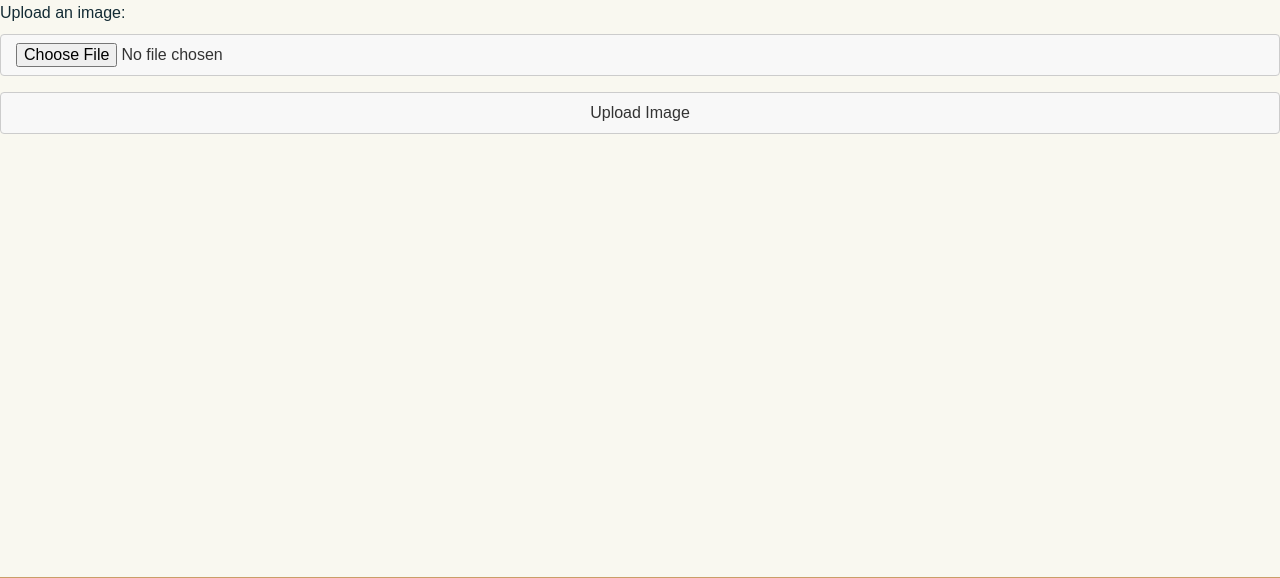
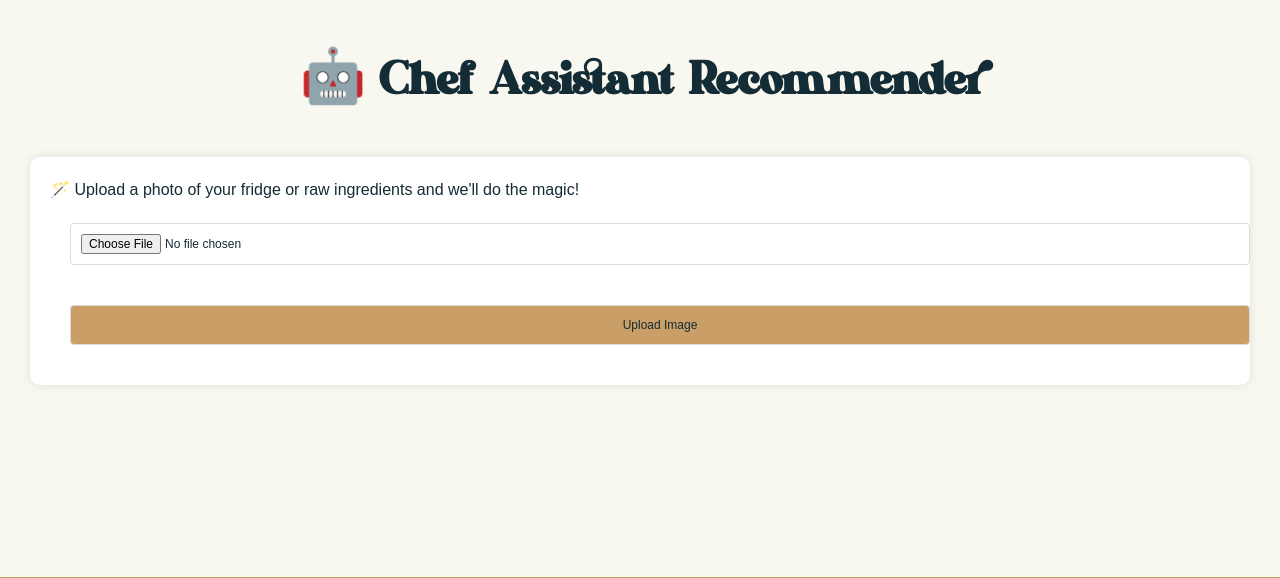
Before and after one commit to jorgegarcelan/web_apps, a Flask app: page /recipe_vision in a window 1280 px wide. Shown: the part 223-801 px from the top of the page. Run offline with Flask 3, Linux system fonts and the light colour scheme.

Commit message:
updated gpt

```diff
--- a/Recipes/main.py
+++ b/Recipes/main.py
@@ -315,16 +315,20 @@ def recipe_vision():
         print(filepath)
 
         # Process the image with your GPT model here
-        output = gpt.gpt4_vision(filepath)
-        output = jsonify(output)
+        try:
+            output = gpt.gpt4_vision(filepath)
+        except:
+            return abort(400, "There was a problem with the image")
+        #output = jsonify(output)
 
-        print(output)
+
+        print(f"{output=}")
 
 
         # URL for the uploaded image
         uploaded_image_url = url_for('static', filename='imgs/' + filename)
 
-        return render_template("gpt/gpt4vision.html", output=output.json, uploaded_image=uploaded_image_url)
+        return render_template("gpt/gpt4vision.html", output=output, uploaded_image=uploaded_image_url)
 
     return render_template("gpt/gpt4vision.html")
 
--- /dev/null
+++ b/Recipes/static/css/gpt4vision.css
@@ -0,0 +1,191 @@
+@font-face {
+    font-family: "Bavista Soulare";
+    src: url('../fonts/Bavista_Soulare.ttf') format('truetype');
+    font-weight: normal;
+    font-style: normal;
+}
+
+/* General body styling */
+body {
+    font-family: 'Arial', sans-serif;
+    background-color: #f9f8f0;
+    color: #142c35;
+    line-height: 1.6;
+  }
+
+h1 {
+    font-family: 'Bavista Soulare';
+    color: #142c35;
+    text-align: center;
+    font-size: 40pt;
+}
+
+h2 {
+  font-family: 'Bavista Soulare';
+  color: #142c35;
+}
+
+
+label {
+  font-size: 16px;
+  display: block; /* Ensures they are block-level */
+}
+
+textarea {
+  width: 100%; /* Set the width to fill the container */
+  padding: 8px 15px; /* Add some padding inside the input */
+  margin: 8px 0; /* Add some margin around the input */
+  box-sizing: border-box; /* Include padding and border in the input's width */
+  border: 1px solid #ccc; /* A subtle border */
+  border-radius: 4px; /* Rounded corners */
+  background-color: #f8f8f8; /* A light grey background */
+  color: #333; /* Dark grey text color */
+  font-size: 16px; /* Slightly larger font size for better readability */
+  line-height: 1.5; /* More space between lines */
+  transition: border-color 0.3s; /* Smooth transition for border color */
+  resize: none;
+}
+
+input, select {
+  width: 100%; /* Set the width to fill the container */
+  padding: 8px 15px; /* Add some padding inside the input */
+  margin: 8px 0; /* Add some margin around the input */
+  box-sizing: border-box; /* Include padding and border in the input's width */
+  border: 1px solid #ccc; /* A subtle border */
+  border-radius: 4px; /* Rounded corners */
+  background-color: #f8f8f8; /* A light grey background */
+  color: #333; /* Dark grey text color */
+  font-size: 16px; /* Slightly larger font size for better readability */
+  line-height: 1.5; /* More space between lines */
+  transition: border-color 0.3s; /* Smooth transition for border color */
+}
+
+
+.container {
+  margin: 0 auto;
+  padding: 20px;
+  /*background-color: #fff;
+  border-radius: 8px;
+  box-shadow: 0 0 10px rgba(0, 0, 0, 0.1);*/
+  display: flex;
+  justify-content: space-between;
+}
+
+.upload {
+  margin: 30px;
+  padding: 20px;
+  background-color: #fff;
+  border-radius: 10px;
+  box-shadow: 0 0 10px rgba(0, 0, 0, 0.1);
+  justify-content: space-between;
+}
+
+
+.section-header {
+  grid-column: 1 / -1; /* header will span all columns */
+  text-align: center;
+  margin-bottom: 20px;
+}
+
+.card-columns {
+  display: flex; /* Enables Flexbox */
+}
+
+.card-column1 {
+  width: 25%;
+  background-color: #ffffff;
+  box-shadow: 0 4px 8px rgba(0,0,0,0.1);
+  border-radius: 10px;
+  transition: transform 0.2s ease-in-out;
+  overflow: hidden;
+  margin: 30px;
+
+}
+.card-column2 {
+  display: flex; /* Declare the container as a flex container */
+  justify-content: center; /* Center children horizontally */
+  align-items: center; /* Center children vertically */
+  width: 75%;
+  background-color: #ffffff;
+  box-shadow: 0 4px 8px rgba(0,0,0,0.1);
+  border-radius: 10px;
+  transition: transform 0.2s ease-in-out;
+  overflow: hidden;
+  margin: 30px;
+  flex-direction: column; /* Stack children vertically */
+}
+
+
+/* =================TABS===================*/
+.tab {
+  overflow: hidden;
+  background-color: #ffffff;
+}
+
+/* Style the buttons inside the tab */
+.tab button {
+  background-color: inherit;
+  float: left;
+  border: none;
+  outline: none;
+  cursor: pointer;
+  padding: 14px 16px;
+  transition: 0.3s;
+  font-size: 17px;
+}
+
+/* Change background color of buttons on hover */
+.tab button:hover {
+  background-color: #ddd;
+}
+
+/* Create an active/current tablink class */
+.tab button.active {
+  background-color: #ccc;
+}
+
+/* Style the tab content */
+.tabcontent {
+  margin: 20px;
+  justify-content: center; /* Distribute space between the items */
+  align-items: center; /* Align items vertically */
+  flex: 1;
+  display: flex;
+  flex-direction: column;
+  word-wrap: break-word; /* prevents text from overflowing */
+}
+
+
+/* =================EDIT===================*/
+.button-container {
+    display: flex;
+    justify-content: space-between;
+    align-items: center;
+    width: 100%; /* Make sure the container spans the full width */
+}
+
+.upload-button, .submit-button {
+  background-color: #f8f8f800; /* Light grey background */
+  border: 1px solid #dcdcdc; /* Grey border */
+  border-radius: 4px; /* Rounded corners */
+  padding: 10px; /* Top/bottom padding of 10px, left/right padding of 20px */
+  margin: 20px;
+  font-size: 12px; /* Set font-size */
+  cursor: pointer; /* Change mouse cursor to pointer when hovering over the button */
+  transition: background-color 0.3s ease; /* Smooth transition for background color */
+  display: inline-block; /* Allows setting padding and width */
+  color: #142c35; /* Dark grey text color */
+}
+
+.submit-button {
+  background-color: #ca9e67;
+}
+
+.submit-button:hover {
+  background-color: #7d5627; /* Slightly darker background on hover */
+  color: #ffffff;
+}
+
+.upload-buttom:hover {
+  background-color: #e2e2e2; /* Slightly darker background on hover */
+}
--- a/Recipes/templates/gpt/gpt4vision.html
+++ b/Recipes/templates/gpt/gpt4vision.html
@@ -5,26 +5,113 @@ User
 {% endblock %}
 
 {% block head %}
-<link rel="stylesheet" href="{{ url_for('static', filename='css/user.css') }}">
+<link rel="stylesheet" href="{{ url_for('static', filename='css/gpt4vision.css') }}">
 {% endblock %}
 
 {% block content %}
+<div class="section-header">
+    <h1>🤖 Chef Assistant Recommender </h1>
+</div>
+
 <div class="upload">
     <form action="/recipe_vision" method="post" enctype="multipart/form-data">
-        <label for="fileUpload">Upload an image:</label>
-        <input type="file" id="fileUpload" name="file">
-        <input type="submit" value="Upload Image" name="submit">
+        <label for="fileUpload">🪄 Upload a photo of your fridge or raw ingredients and we'll do the magic!</label>
+        <input type="file" id="fileUpload" name="file" class="upload-button">
+        <input type="submit" value="Upload Image" name="submit" class="submit-button">
     </form>
 </div>
 
-<div id="imageDisplay">
-    {% if uploaded_image %}
-        <h3>Uploaded Image:</h3>
-        <img src="{{ uploaded_image }}" alt="Uploaded Image">
-        <p> {{ output }} </p>
-        {% for recipe in output.recipes %}
-            <p> {{ recipe.name }} </p>
-        {% endfor %}
-    {% endif %}
+{% if uploaded_image %}
+<div class="card-columns">
+    <!-- Column 1 -->
+    <div class="card-column1">
+        <!-- Tab links -->
+        <div class="tab">
+            <button class="tablinks" onclick="openTab(event, 'Suggestion 1', 'tabcontent', 'tablinks')" id="default">📝 Suggestion 1</button>
+            <button class="tablinks" onclick="openTab(event, 'Suggestion 2', 'tabcontent', 'tablinks')">📝 Suggestion 2</button>
+        </div>
+
+        <!-- Tab content -->
+        <div id="Suggestion 1" class="tabcontent">
+            <h2>{{ output.recipes[0].name }}</h2>
+            <h2>🥕 Ingredients</h2>
+                <ul style="list-style-type:circle;">
+                    {% for ingredient in output.recipes[0].ingredients %}
+                        <li>{{ ingredient }}</li>
+                    {% endfor %}
+                </ul>
+                <h2>🔢 Steps</h2>
+                <ol type="1">
+                    {% for step in output.recipes[0].steps %}
+                        <li>{{ step }}</li>
+                    {% endfor %}
+                </ol>
+        </div>
+
+        <div id="Suggestion 2" class="tabcontent">
+            <h2>{{ output.recipes[1].name }}</h2>
+            <h2>🥕 Ingredients</h2>
+                <ul style="list-style-type:circle;">
+                    {% for ingredient in output.recipes[1].ingredients %}
+                        <li>{{ ingredient }}</li>
+                    {% endfor %}
+                </ul>
+                <h2>🔢 Steps</h2>
+                <ol type="1">
+                    {% for step in output.recipes[1].steps %}
+                        <li>{{ step }}</li>
+                    {% endfor %}
+                </ol>
+        </div>
+
+
+
+    </div>
+
+    <!-- Column 2 -->
+    <div class="card-column2">
+        <div id="imageDisplay">
+            <h3>📷 Uploaded Image:</h3>
+            <img src="{{ uploaded_image }}" alt="Uploaded Image">
+        </div>
+    </div>
 </div>
+{% endif %}
+
+<!-- TABS JS -->
+<script>
+    function openTab(evt, Name, tab_content, tab_links) {
+
+        console.log(Name);
+        console.log(tab_content);
+        console.log(tab_links);
+        // Declare all variables
+        var i, tabcontent, tablinks;
+
+        // Get all elements with class="tabcontent" and hide them
+        tabcontent = document.getElementsByClassName(tab_content);
+        console.log(tabcontent);
+        for (i = 0; i < tabcontent.length; i++) {
+            tabcontent[i].style.display = "none";
+        }
+
+        // Get all elements with class="tablinks" and remove the class "active"
+        tablinks = document.getElementsByClassName(tab_links);
+        for (i = 0; i < tablinks.length; i++) {
+            tablinks[i].className = tablinks[i].className.replace(" active", "");
+        }
+
+        // Show the current tab, and add an "active" class to the button that opened the tab
+        document.getElementById(Name).style.display = "block";
+        evt.currentTarget.className += " active";
+        }
+
+        // Get the element with id="default" and click on it
+        window.onload = function() {
+            // Get the element with id="default" and click on it
+            document.getElementById("default").click();
+            document.getElementById("default2").click();
+        };
+</script>
+
 {% endblock %}
```
Also changed, not shown: Recipes/gpt.py (+4 -16 lines).
